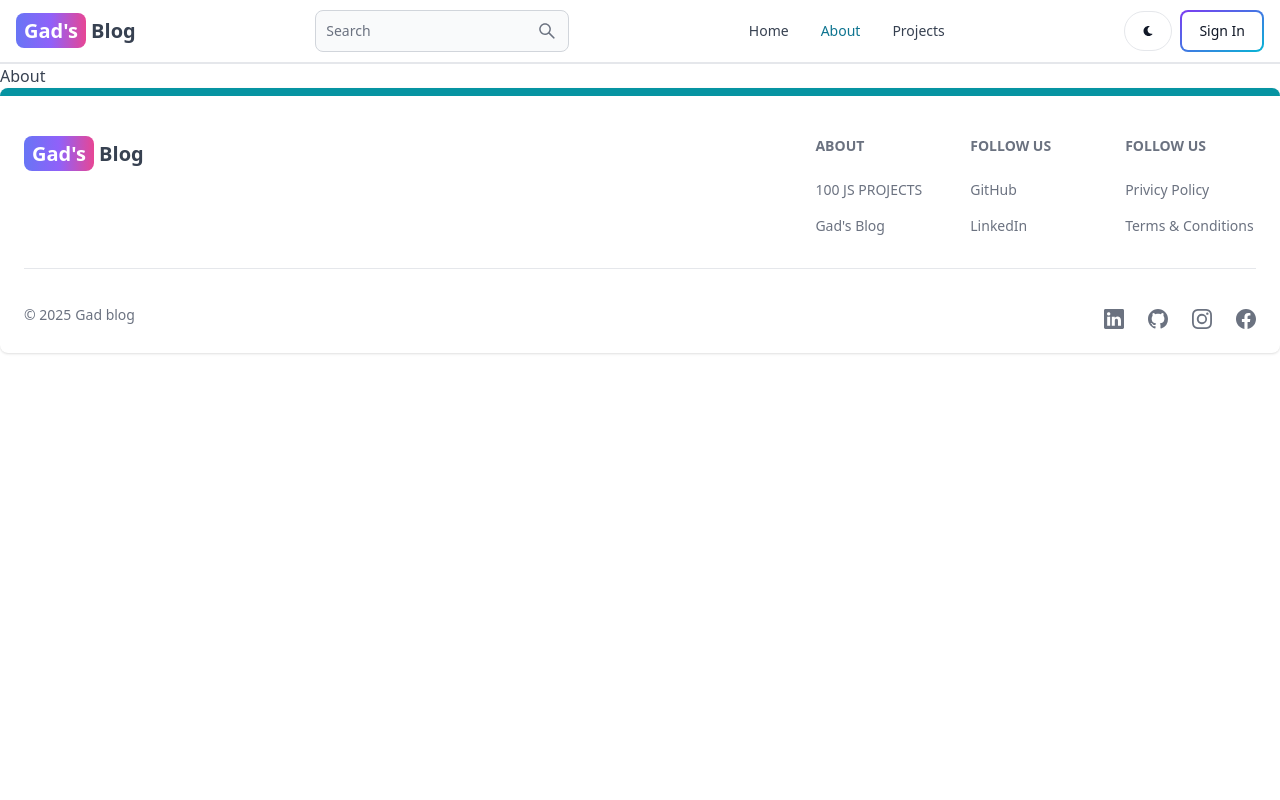
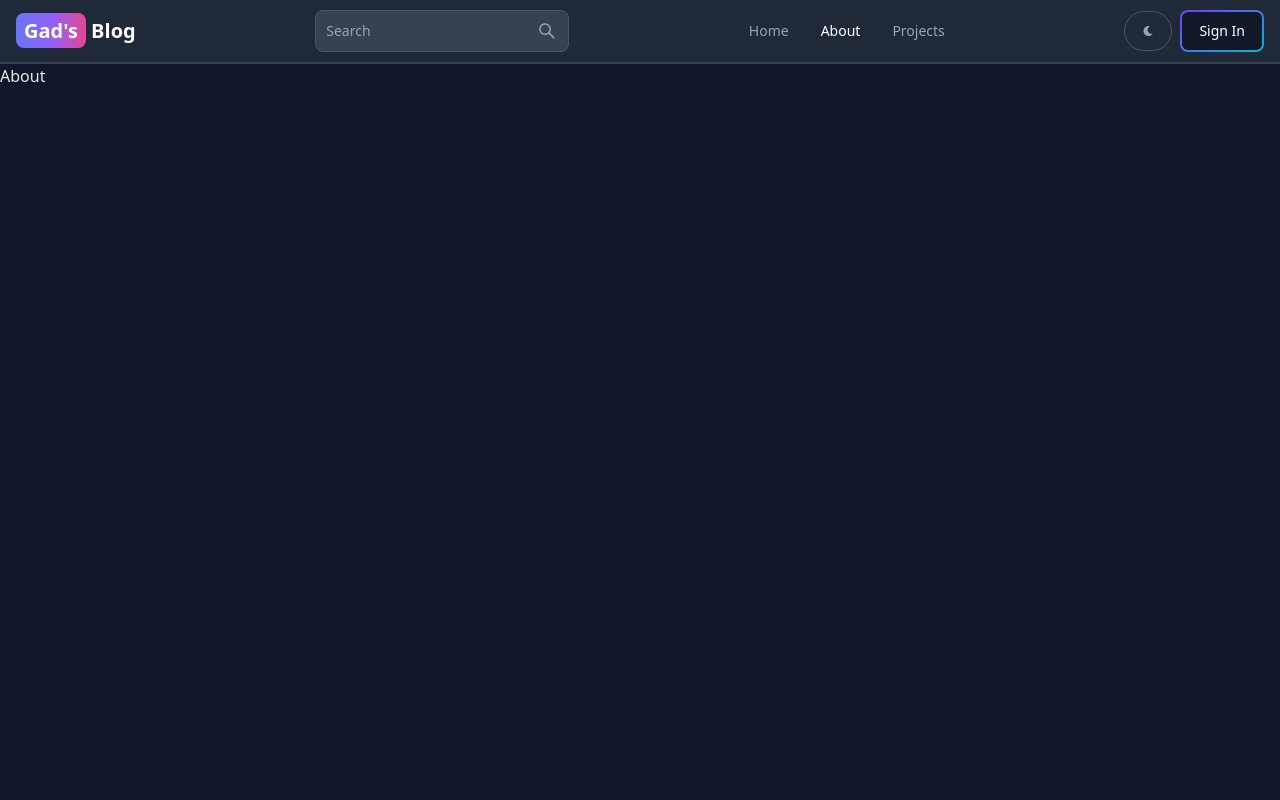
Before and after one commit to Gadnadj/MERN_Blog, a React (Vite) app in the folder client/: page /about in a window 1280 px wide. Shown: the top 800 px of the page. Built offline with nearby package versions, Linux system fonts and the light colour scheme; no server answers.

Commit message:
add h-screen for dark mode

```diff
--- a/client/src/pages/About.tsx
+++ b/client/src/pages/About.tsx
@@ -4,7 +4,7 @@ type Props = {}
 
 const About = (props: Props) => {
     return (
-        <div>About</div>
+        <div className='h-screen'>About</div>
     );
 };
 
--- a/client/src/pages/Dashboard.tsx
+++ b/client/src/pages/Dashboard.tsx
@@ -4,7 +4,7 @@ type Props = {}
 
 const Dashboard = (props: Props) => {
     return (
-        <div>Dashboard</div>
+        <div className='h-screen'>Dashboard</div>
     );
 };
 
--- a/client/src/pages/Home.tsx
+++ b/client/src/pages/Home.tsx
@@ -4,7 +4,7 @@ type Props = {}
 
 const Home = (props: Props) => {
     return (
-        <div>Home</div>
+        <div className='h-screen'>Home</div>
     );
 };
 
--- a/client/src/pages/Projects.tsx
+++ b/client/src/pages/Projects.tsx
@@ -4,7 +4,7 @@ type Props = {}
 
 const Projects = (props: Props) => {
     return (
-        <div>Projects</div>
+        <div className='h-screen'>Projects</div>
     );
 };
 
--- a/client/src/redux/theme/themeSlice.ts
+++ b/client/src/redux/theme/themeSlice.ts
@@ -1,7 +1,7 @@
 import { createSlice } from '@reduxjs/toolkit';
 
 const initialState = {
-    theme: 'light'
+    theme: 'dark'
 };
 
 const themeSlice = createSlice({
```
